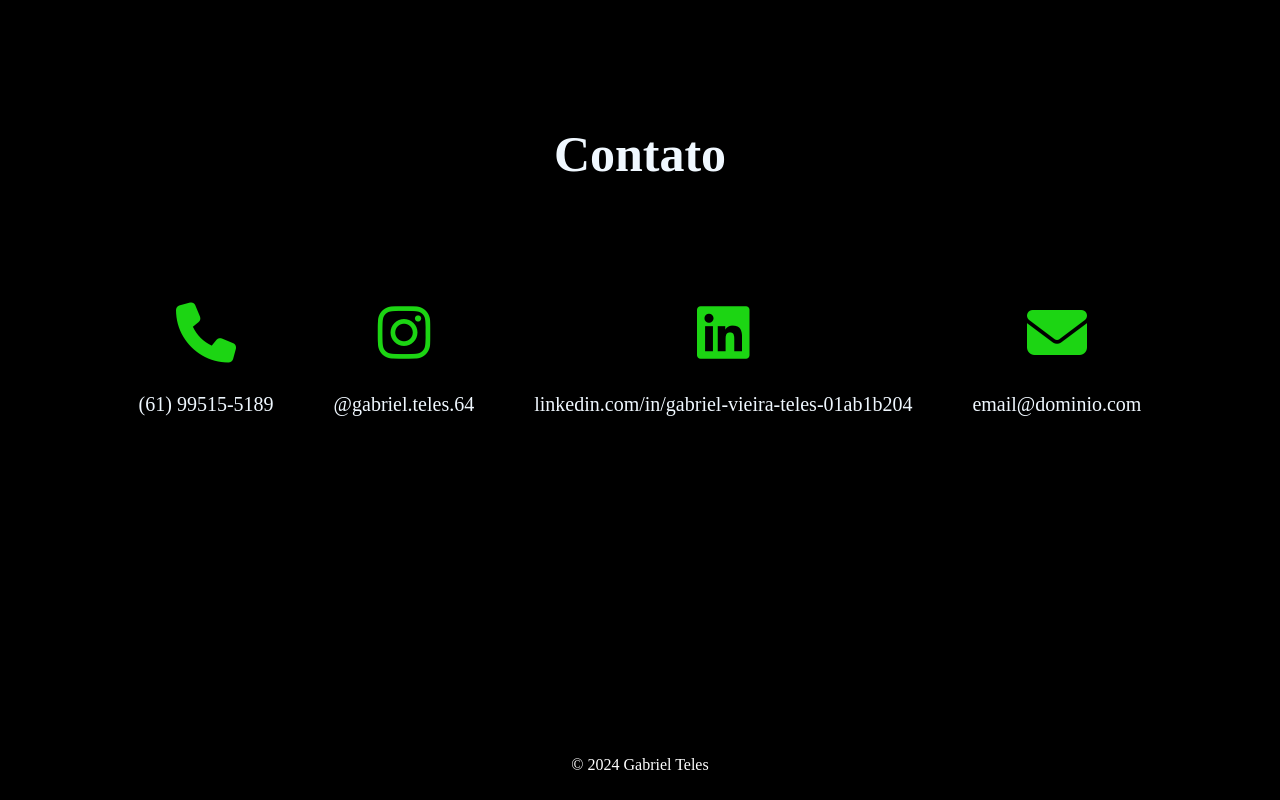
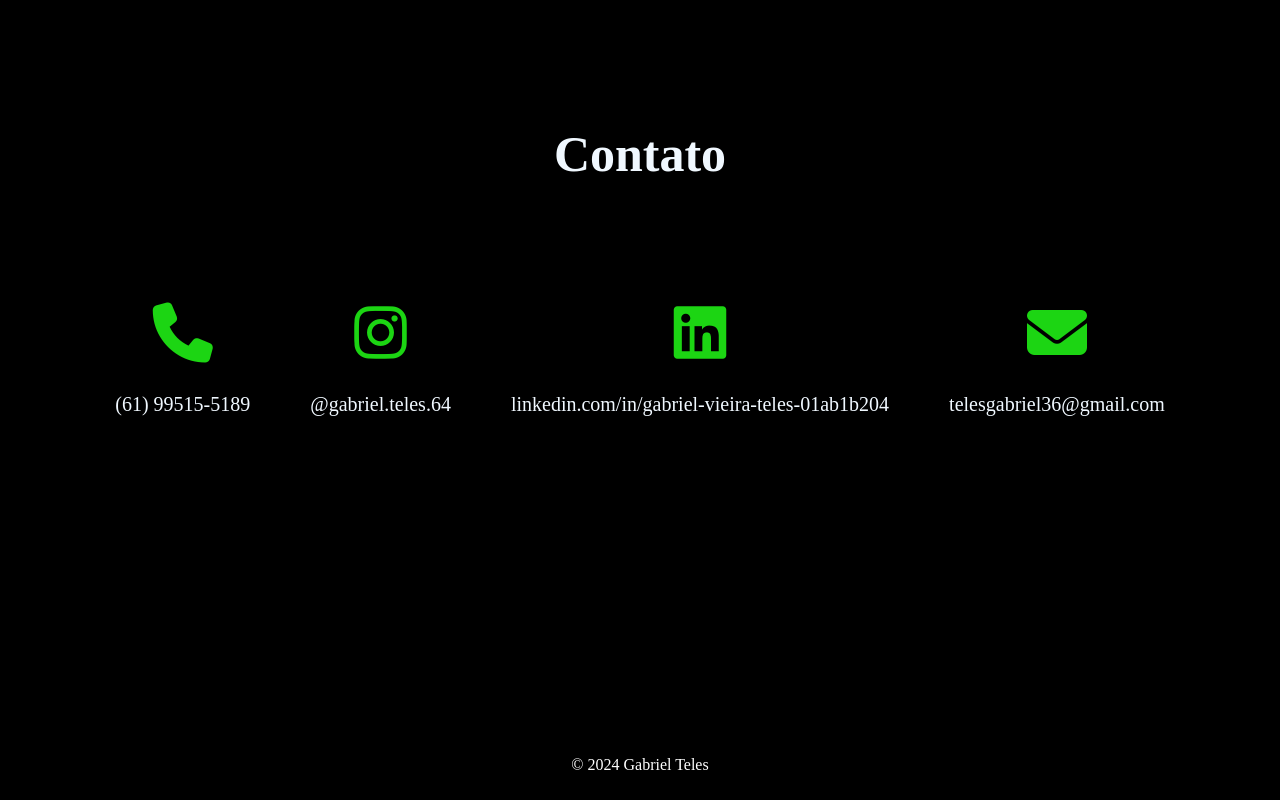
Before and after one commit to telesgabriel36/Atividade01ProgramacaoWeb, a plain HTML site: page index.html in a window 1280 px wide. Shown: the part 3526-4326 px from the top of the page. Drawn offline with Linux system fonts and the light colour scheme.

Commit message:
Alterações

```diff
--- a/index.html
+++ b/index.html
@@ -196,7 +196,7 @@
           <a href="mailto:telesgabriel36@gmail.com">
             <i class="fa-solid fa-envelope"></i>
           </a>
-          <span>email@dominio.com</span>
+          <span>telesgabriel36@gmail.com</span>
         </div>
       </div>
     </section>
```
